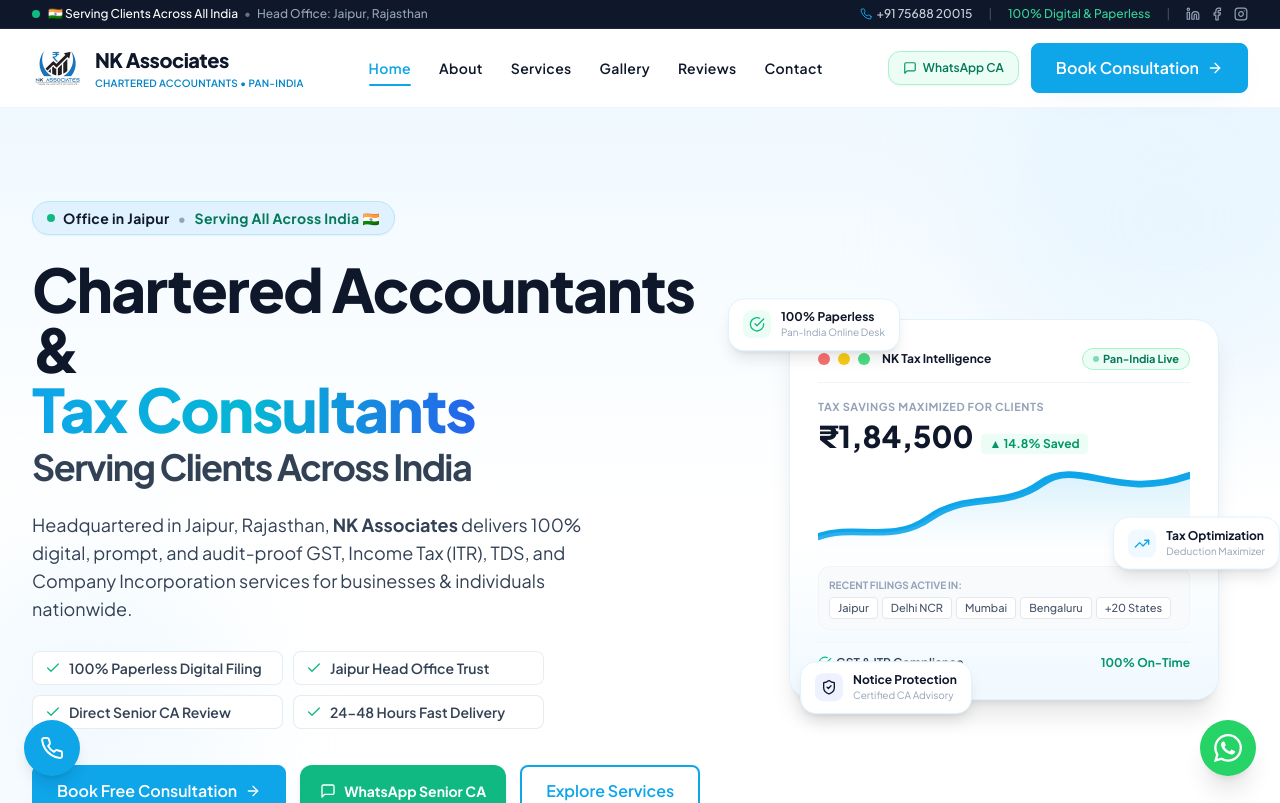
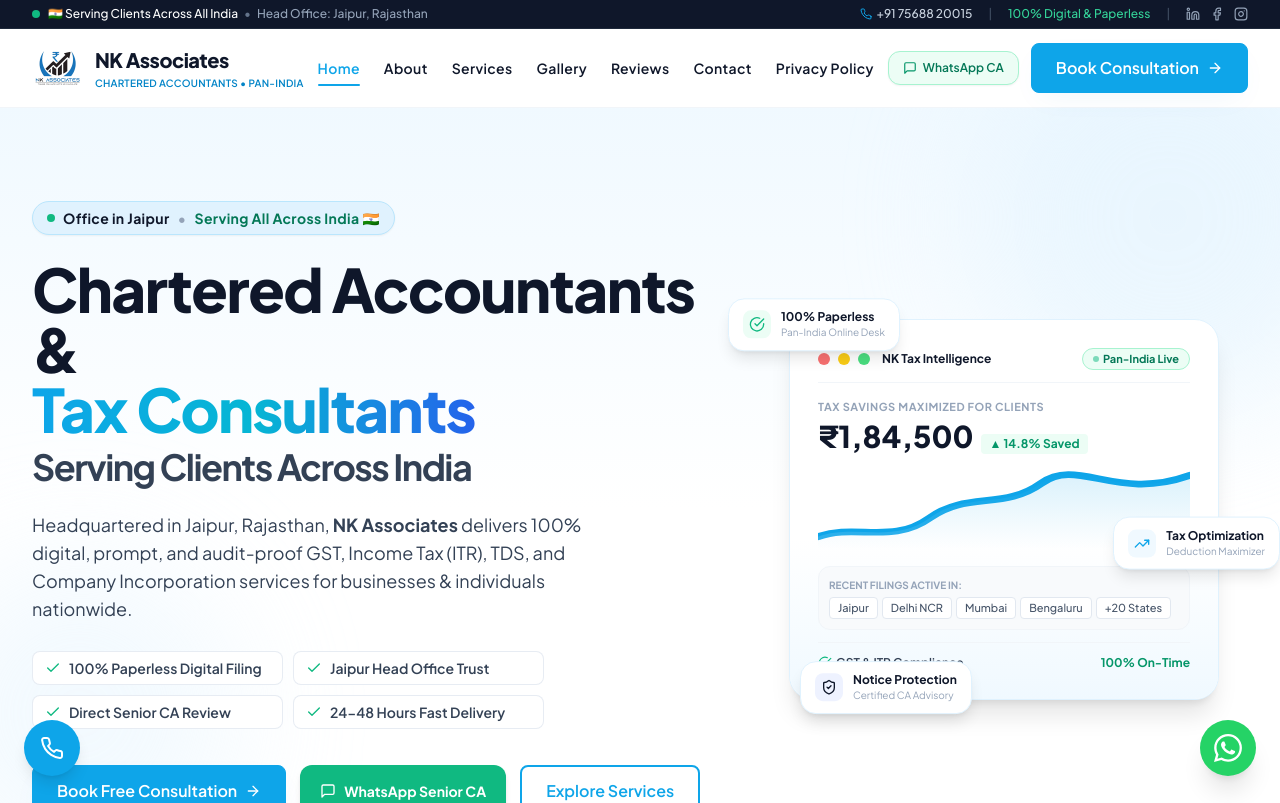
Before and after one commit to devanshugahlot/NK-Associates, a React (Vite) app: page / in a window 1280 px wide. Shown: the top 803 px of the page. Built offline with nearby package versions, Linux system fonts and the light colour scheme.

Commit message:
seo: update WebSite schema with alternateName, standardize square 192x192 favicon, and update navigation

```diff
--- a/index.html
+++ b/index.html
@@ -3,7 +3,8 @@
   <head>
     <meta charset="UTF-8" />
     <meta name="viewport" content="width=device-width, initial-scale=1.0" />
-    <link rel="icon" type="image/png" href="/logo.png" />
+    <link rel="icon" type="image/png" sizes="192x192" href="/logo.png" />
+    <link rel="shortcut icon" href="/logo.png" />
     <link rel="apple-touch-icon" sizes="180x180" href="/apple-touch-icon.png" />
     <link rel="manifest" href="/manifest.json" />
     <meta name="theme-color" content="#0ea5e9" />
@@ -147,6 +148,7 @@
       "@id": "https://nkassociate.in/#website",
       "url": "https://nkassociate.in/",
       "name": "NK Associates",
+      "alternateName": ["NK Associates Jaipur", "NKAssociate"],
       "description": "Chartered Accountants & Tax Consultants | Jaipur & Pan-India",
       "publisher": {
         "@id": "https://nkassociate.in/#organization"
--- a/src/components/Footer.jsx
+++ b/src/components/Footer.jsx
@@ -112,6 +112,11 @@
                   <span>Contact Us</span>
                 </Link>
               </li>
+              <li>
+                <Link to="/privacy" className="hover:text-white transition-colors duration-300 flex items-center gap-2">
+                  <span>Privacy Policy</span>
+                </Link>
+              </li>
             </ul>
           </div>
 
--- a/src/components/Navbar.jsx
+++ b/src/components/Navbar.jsx
@@ -36,7 +36,8 @@
     { name: 'Services', path: '/services' },
     { name: 'Gallery', path: '/gallery' },
     { name: 'Reviews', path: '/reviews' },
-    { name: 'Contact', path: '/contact' }
+    { name: 'Contact', path: '/contact' },
+    { name: 'Privacy Policy', path: '/privacy' }
   ];
 
   const cleanPhone = contactInfo.whatsappNumber.replace(/[^0-9]/g, '');
@@ -133,7 +134,7 @@
               </Link>
 
               {/* Desktop Navigation Links */}
-              <nav className="hidden lg:flex items-center gap-7">
+              <nav className="hidden lg:flex items-center gap-4 xl:gap-6">
                 {navLinks.map((link) => (
                   <NavLink
                     key={link.name}
```
Also changed, not shown: public/logo.png, 1 other file (tests, documents, lock files or other folders).
